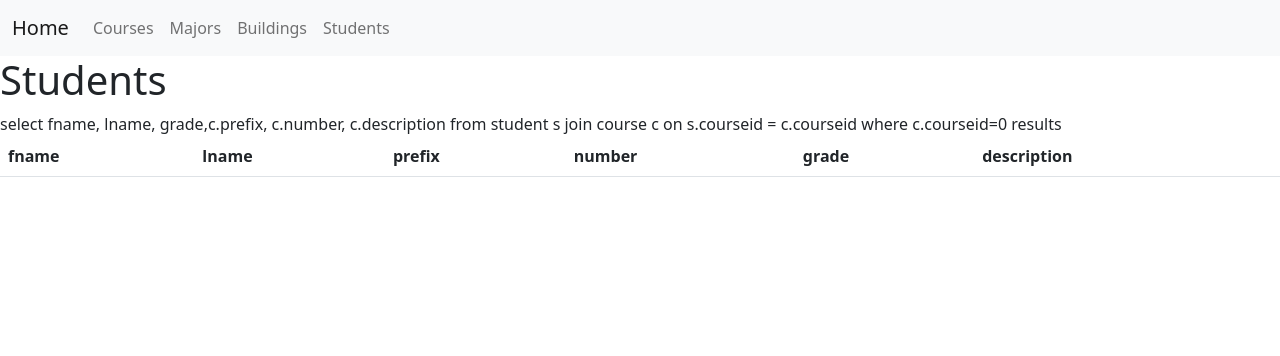
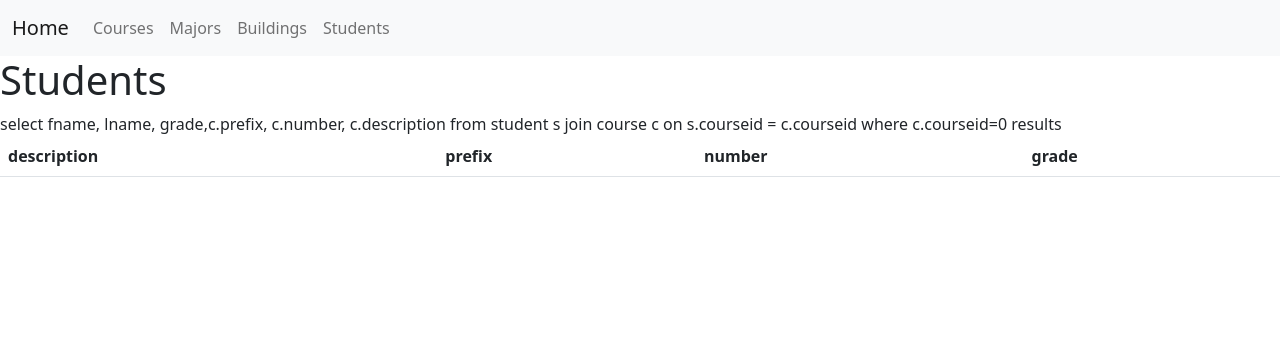
Before and after one commit to landrydroupy/homework3, a PHP site: page /student-course.php in a window 1280 px wide. Shown: the top 356 px of the page. Run offline with PHP 8.4, Linux system fonts and the light colour scheme; data that the repository does not hold is empty.

Commit message:
Update student-course.php

```diff
--- a/student-course.php
+++ b/student-course.php
@@ -12,12 +12,11 @@
 <table class="table table-striped">
   <thead>
     <tr>
-      <th>fname</th>
-      <th>lname</th>
+
+     <th>description</th>
       <th>prefix</th>
       <th>number</th>
       <th>grade</th>
-      <th>description</th>
 
     </tr>
   </thead>
@@ -46,12 +45,10 @@ if ($result->num_rows > 0) {
   while($row = $result->fetch_assoc()) {
 ?>
   <tr>
-    <td><?=$row["fname"]?></td>
-    <td><?=$row["lname"]?></td>
+    <td><?=$row["description"]?></td>
     <td><?=$row["prefix"]?></td>
     <td><?=$row["number"]?></td>
     <td><?=$row["grade"]?></td>
-    <td><?=$row["description"]?></td>
     <td>
 
     </td>
```
